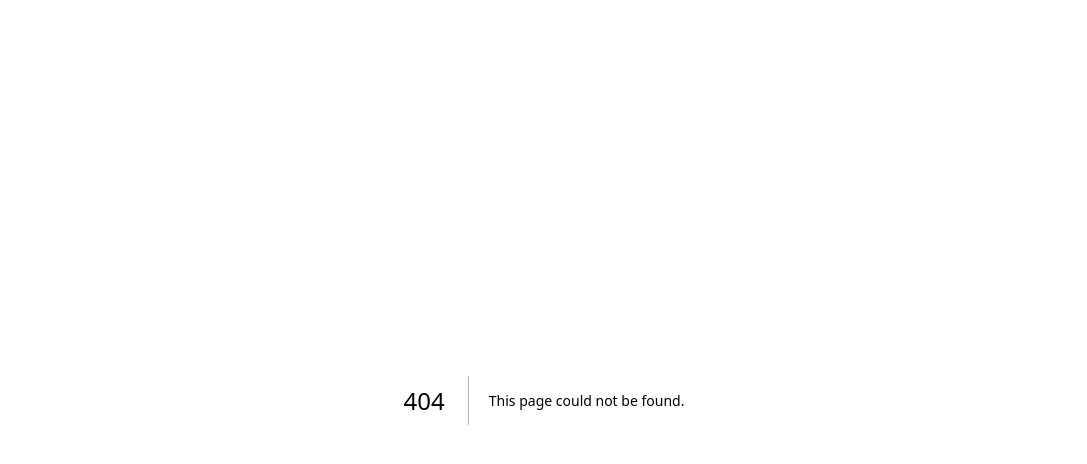
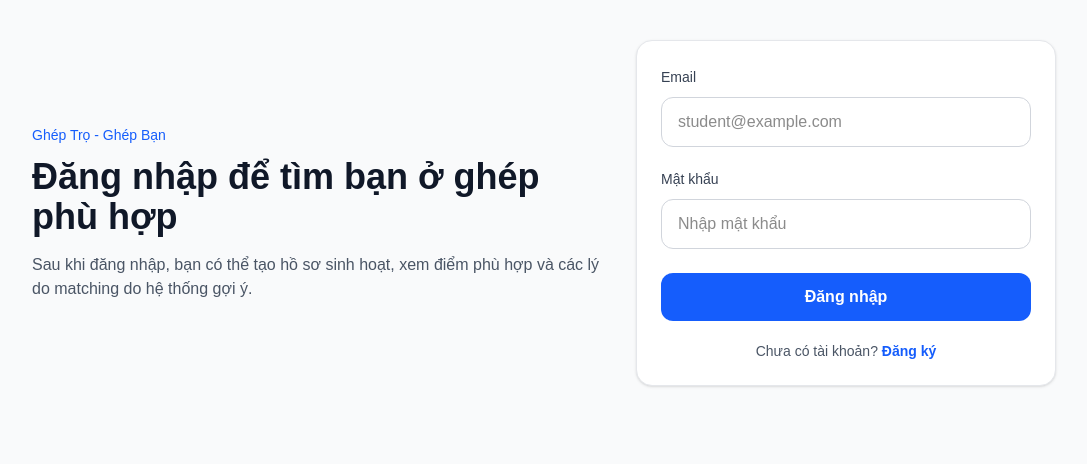
Before and after one commit to XuanDuong1905/websiteformatchingroom, a Next.js app: page /login in a window 1280 px wide. Before the commit this address had no page. Shown: the top 464 px of the page, without its empty margins (96-1183 px from the left). Built offline with nearby package versions, Linux system fonts and the light colour scheme.

Commit message:
Add login UI

```diff
--- /dev/null
+++ b/src/app/login/page.tsx
@@ -0,0 +1,24 @@
+import LoginForm from "@/components/LoginForm";
+
+export default function LoginPage() {
+  return (
+    <main className="min-h-screen bg-gray-50 px-4 py-10">
+      <section className="mx-auto grid max-w-5xl gap-8 md:grid-cols-[1fr_420px] md:items-center">
+        <div>
+          <p className="text-sm font-medium text-blue-600">
+            Ghép Trọ - Ghép Bạn
+          </p>
+          <h1 className="mt-3 text-4xl font-bold text-gray-900">
+            Đăng nhập để tìm bạn ở ghép phù hợp
+          </h1>
+          <p className="mt-4 text-gray-600">
+            Sau khi đăng nhập, bạn có thể tạo hồ sơ sinh hoạt, xem điểm phù hợp
+            và các lý do matching do hệ thống gợi ý.
+          </p>
+        </div>
+
+        <LoginForm />
+      </section>
+    </main>
+  );
+}
--- /dev/null
+++ b/src/components/LoginForm.tsx
@@ -0,0 +1,120 @@
+"use client";
+
+import Link from "next/link";
+import { useRouter } from "next/navigation";
+import { useState } from "react";
+import { useForm } from "react-hook-form";
+import { z } from "zod";
+import { zodResolver } from "@hookform/resolvers/zod";
+import { login } from "@/lib/api/authApi";
+
+const loginSchema = z.object({
+  email: z.string().email("Email không hợp lệ"),
+  password: z.string().min(1, "Vui lòng nhập mật khẩu"),
+});
+
+type LoginFormValues = z.infer<typeof loginSchema>;
+
+export default function LoginForm() {
+  const router = useRouter();
+  const [submitError, setSubmitError] = useState("");
+
+  const {
+    register,
+    handleSubmit,
+    formState: { errors, isSubmitting },
+  } = useForm<LoginFormValues>({
+    resolver: zodResolver(loginSchema),
+    defaultValues: {
+      email: "",
+      password: "",
+    },
+  });
+
+  async function onSubmit(values: LoginFormValues) {
+    try {
+      setSubmitError("");
+
+      const result = await login(values);
+
+      if (result?.token) {
+        localStorage.setItem("token", result.token);
+      }
+
+      if (result?.user) {
+        localStorage.setItem("user", JSON.stringify(result.user));
+
+        if (result.user.id || result.user.userId) {
+          localStorage.setItem(
+            "userId",
+            String(result.user.id || result.user.userId),
+          );
+        }
+      }
+
+      router.push("/profile");
+    } catch (err) {
+      setSubmitError(
+        err instanceof Error ? err.message : "Không thể đăng nhập.",
+      );
+    }
+  }
+
+  return (
+    <form
+      onSubmit={handleSubmit(onSubmit)}
+      className="rounded-2xl border border-gray-200 bg-white p-6 shadow-sm"
+    >
+      <div className="space-y-5">
+        <div>
+          <label className="text-sm font-medium text-gray-700">Email</label>
+          <input
+            type="email"
+            placeholder="student@example.com"
+            {...register("email")}
+            className="mt-2 w-full rounded-xl border border-gray-300 px-4 py-3 outline-none transition focus:border-blue-500"
+          />
+          {errors.email?.message && (
+            <p className="mt-1 text-sm text-red-600">{errors.email.message}</p>
+          )}
+        </div>
+
+        <div>
+          <label className="text-sm font-medium text-gray-700">Mật khẩu</label>
+          <input
+            type="password"
+            placeholder="Nhập mật khẩu"
+            {...register("password")}
+            className="mt-2 w-full rounded-xl border border-gray-300 px-4 py-3 outline-none transition focus:border-blue-500"
+          />
+          {errors.password?.message && (
+            <p className="mt-1 text-sm text-red-600">
+              {errors.password.message}
+            </p>
+          )}
+        </div>
+      </div>
+
+      {submitError && (
+        <div className="mt-5 rounded-xl border border-red-200 bg-red-50 px-4 py-3 text-sm text-red-700">
+          {submitError}
+        </div>
+      )}
+
+      <button
+        type="submit"
+        disabled={isSubmitting}
+        className="mt-6 w-full rounded-xl bg-blue-600 px-5 py-3 font-semibold text-white transition hover:bg-blue-700 disabled:cursor-not-allowed disabled:bg-blue-300"
+      >
+        {isSubmitting ? "Đang đăng nhập..." : "Đăng nhập"}
+      </button>
+
+      <p className="mt-5 text-center text-sm text-gray-600">
+        Chưa có tài khoản?{" "}
+        <Link href="/register" className="font-semibold text-blue-600">
+          Đăng ký
+        </Link>
+      </p>
+    </form>
+  );
+}
```
